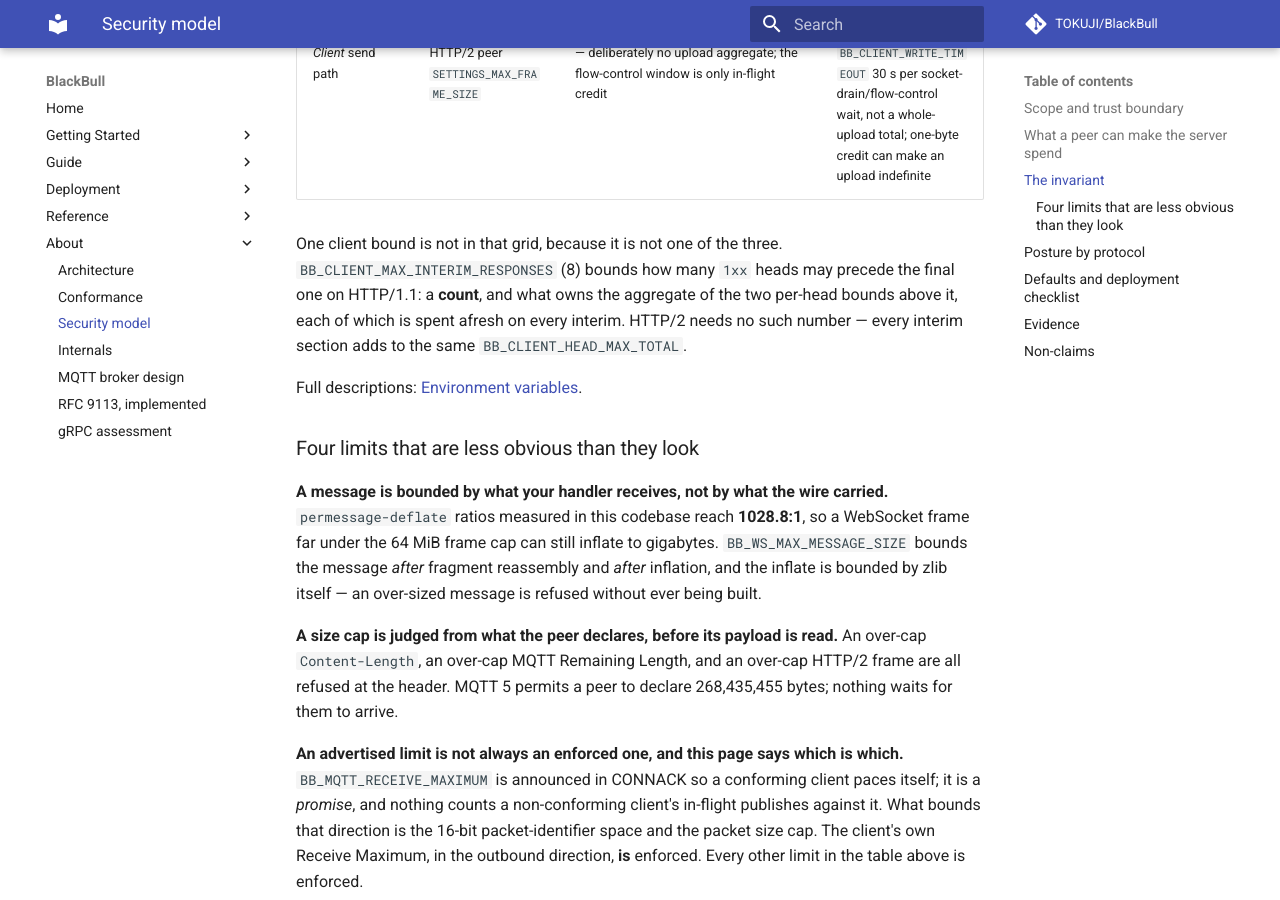
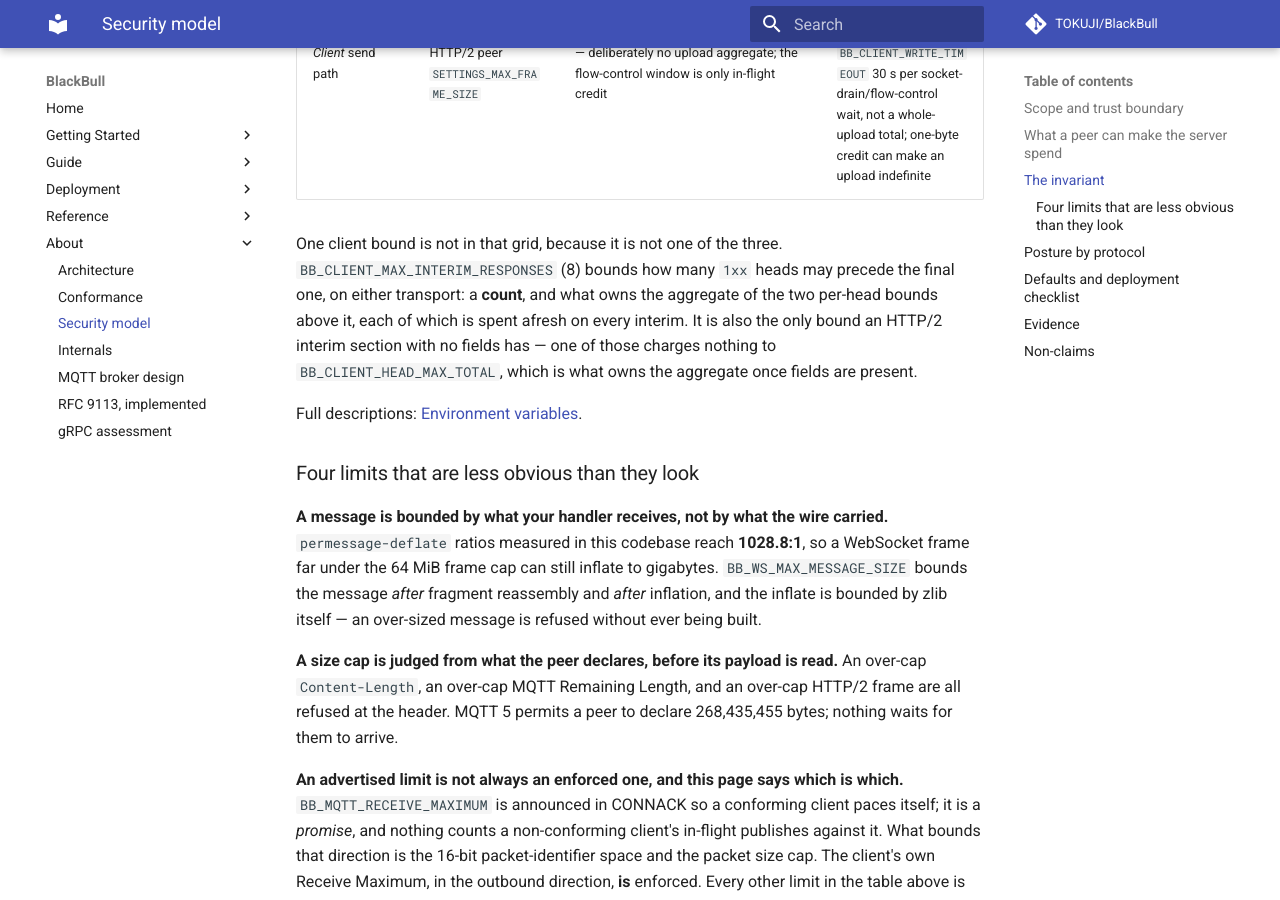
Before and after one commit to TOKUJI/BlackBull, an MkDocs documentation site: the page built from docs/about/security-model.md, in a window 1280 px wide and 900 px high, scrolled down 4073 px. Built offline with MkDocs 1.6.1 and Material for MkDocs 9.7.7, drawn with Linux system fonts in a browser that asks for light colours; comment, search, counter and statistics services are not loaded.

Commit message:
docs: drop the HTTP/1.1-only claim the interim cap no longer leaves (BLA-462)
env-vars, the security model and the logging table all said HTTP/2 needs no
interim count because each section adds to `BB_CLIENT_HEAD_MAX_TOTAL`. BLA-462
is precisely that a section with no fields charges nothing to that total, so
the reason was the defect. The cap is described for both transports now, with
what each needs it for.

Co-Authored-By: DeepSeek <noreply@deepseek.com>

```diff
--- a/docs/about/security-model.md
+++ b/docs/about/security-model.md
@@ -91,10 +91,11 @@ column.
 
 One client bound is not in that grid, because it is not one of the three.
 `BB_CLIENT_MAX_INTERIM_RESPONSES` (8) bounds how many `1xx` heads may precede
-the final one on HTTP/1.1: a **count**, and what owns the aggregate of the two
-per-head bounds above it, each of which is spent afresh on every interim.
-HTTP/2 needs no such number — every interim section adds to the same
-`BB_CLIENT_HEAD_MAX_TOTAL`.
+the final one, on either transport: a **count**, and what owns the aggregate of
+the two per-head bounds above it, each of which is spent afresh on every
+interim. It is also the only bound an HTTP/2 interim section with no fields
+has — one of those charges nothing to `BB_CLIENT_HEAD_MAX_TOTAL`, which is
+what owns the aggregate once fields are present.
 
 Full descriptions: [Environment variables](../reference/env-vars.md).
 
```
Also changed, not shown: docs/guide/logging.md (+1 -1 lines), docs/reference/env-vars.md (+1 -1 lines).
